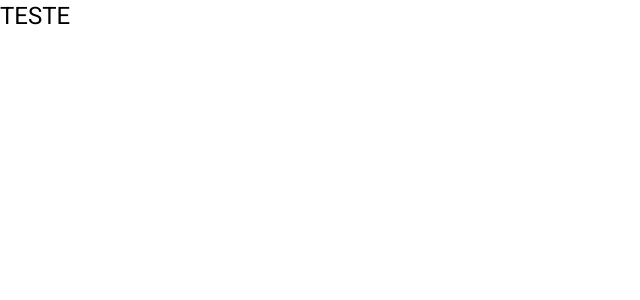
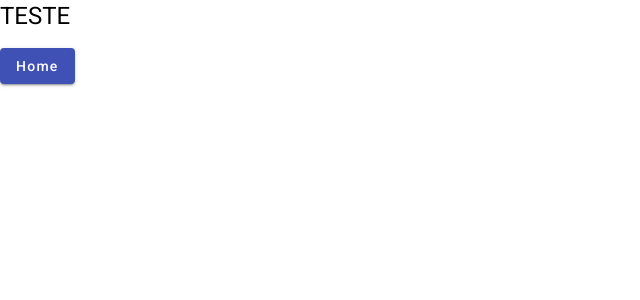
Before and after one commit to GuilhermeBarbosaDev/Airport-Angular, an Angular app: page / in a window 1280 px wide. Shown: the top 300 px of the page, without its empty margins (0-640 px from the left). Built offline with nearby package versions, Linux system fonts and the light colour scheme.

Commit message:
imports components

```diff
--- a/src/app/app.component.html
+++ b/src/app/app.component.html
@@ -1 +1,6 @@
+
+
 <h1>TESTE</h1>
+<button mat-raised-button color="primary">
+    Home
+  </button>
```
Also changed, not shown: src/app/app.module.ts (+35 -1 lines).
